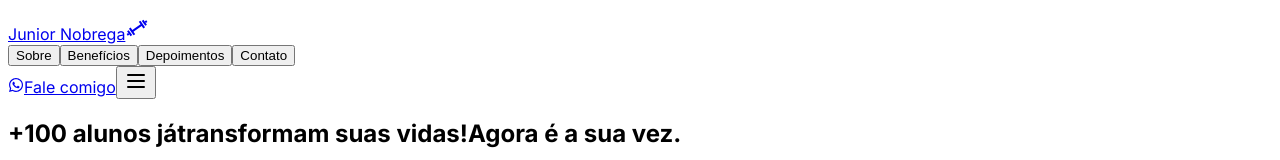
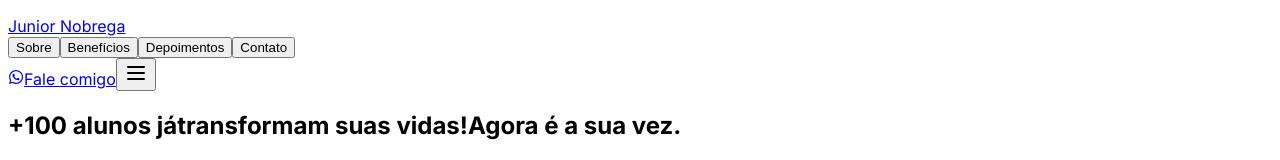
Before and after one commit to LUISFELIPE01010/PersonalJourneyHub, a React (Vite) app in the folder client/: page / in a window 1280 px wide. Shown: the top 160 px of the page. Built offline with nearby package versions, Linux system fonts and the light colour scheme.

Commit message:
Restored to '615dbc73559e44530ffd7fb3f542d889a1807ec6'
Replit-Restored-To: 615dbc73559e44530ffd7fb3f542d889a1807ec6

```diff
--- a/client/src/components/Header.tsx
+++ b/client/src/components/Header.tsx
@@ -2,7 +2,6 @@ import { useState, useEffect } from "react";
 import { Button } from "./ui/button";
 import { Menu, X } from "lucide-react";
 import { FaWhatsapp } from "react-icons/fa";
-import { CgGym } from "react-icons/cg";
 
 const Header = () => {
   const [mobileMenuOpen, setMobileMenuOpen] = useState(false);
@@ -40,9 +39,8 @@ const Header = () => {
       }`}
     >
       <div className="container-custom flex justify-between items-center">
-        <a href="#" className="text-2xl font-bold text-primary flex items-center gap-2">
+        <a href="#" className="text-2xl font-bold text-primary">
           Junior Nobrega
-          <CgGym className="text-red-600" size={24} />
         </a>
 
         <nav className="hidden md:flex space-x-8">
--- a/package.json
+++ b/package.json
@@ -63,7 +63,7 @@
     "react-day-picker": "^8.10.1",
     "react-dom": "^18.3.1",
     "react-hook-form": "^7.55.0",
-    "react-icons": "^5.5.0",
+    "react-icons": "^5.4.0",
     "react-resizable-panels": "^2.1.7",
     "recharts": "^2.15.2",
     "tailwind-merge": "^2.6.0",
```
Also changed, not shown: 1 other file (tests, documents, lock files or other folders).
